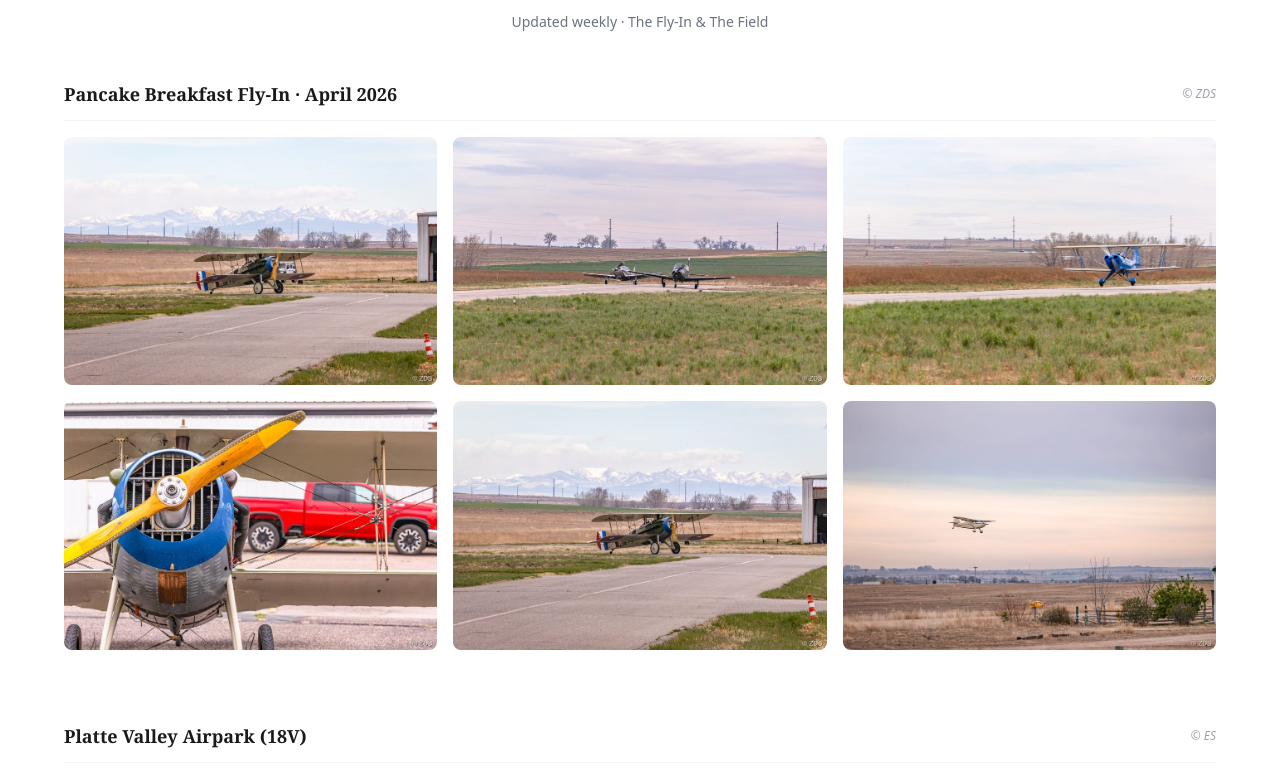
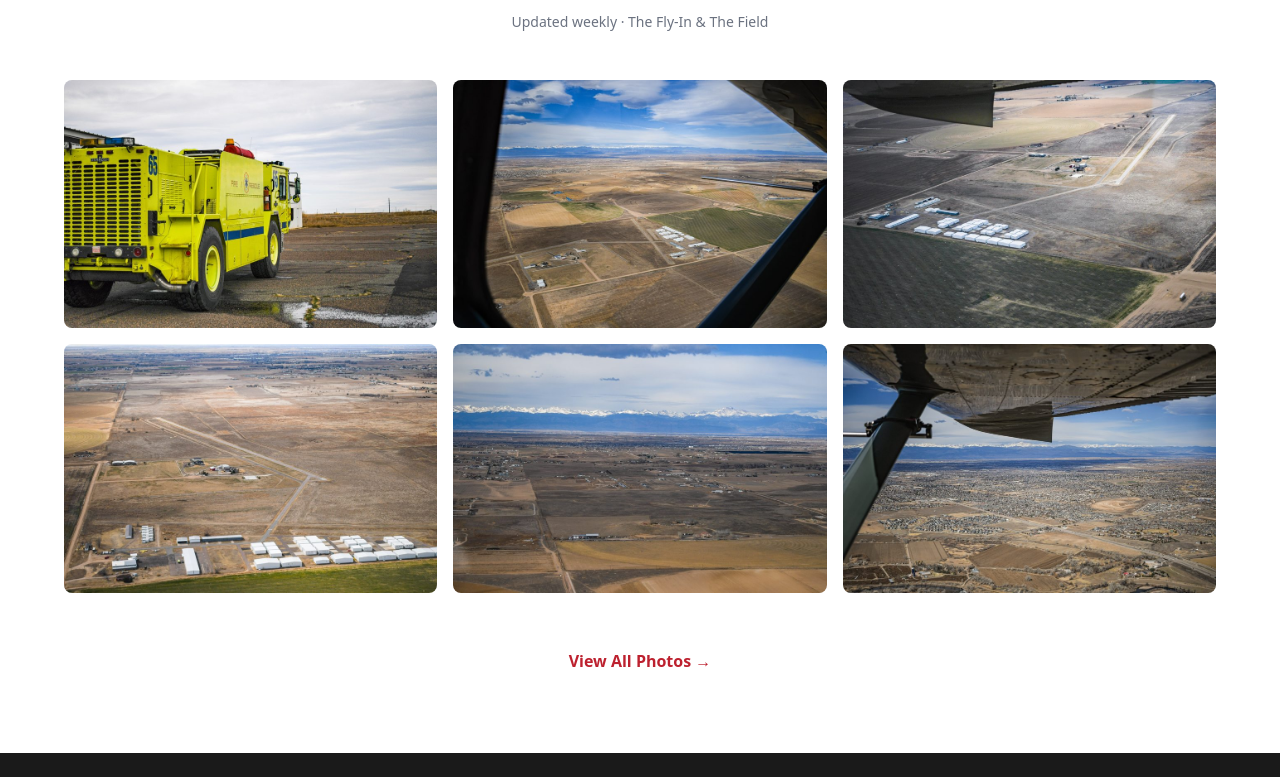
Before and after one commit to 908zeox-bot/platte-valley-airpark, a Next.js app: page / in a window 1280 px wide. Shown: the part 5200-5977 px from the top of the page. Built offline with nearby package versions, Linux system fonts and the light colour scheme.

Commit message:
Gallery: add social tag + photo submission note; remove Pancake section from homepage The Field

```diff
--- a/src/app/gallery/page.tsx
+++ b/src/app/gallery/page.tsx
@@ -58,6 +58,20 @@ export default function GalleryPage() {
               <Link href="/" className="text-airpark-red font-semibold hover:underline text-sm">
                 ← Back to Home
               </Link>
+            </div>
+
+            {/* Social tag + photo submission note */}
+            <div className="bg-gray-50 border border-gray-200 rounded-xl px-6 py-5 mb-10 text-center">
+              <p className="text-gray-800 font-semibold mb-1">📸 Share your 18V moments!</p>
+              <p className="text-gray-600 text-sm">
+                Tag us on{' '}
+                <a href="https://www.instagram.com/fly18v" target="_blank" rel="noopener noreferrer" className="text-airpark-red font-semibold hover:underline">@fly18v</a>
+                {' '}on Instagram or{' '}
+                <a href="https://www.facebook.com/profile.php?id=1078047562053650" target="_blank" rel="noopener noreferrer" className="text-airpark-red font-semibold hover:underline">Fly18V</a>
+                {' '}on Facebook — or send your photos to{' '}
+                <a href="mailto:erin@plattevalleyairpark.com" className="text-airpark-red font-semibold hover:underline">erin@plattevalleyairpark.com</a>
+                {' '}to be featured here.
+              </p>
             </div>
 
             <div className="masonry-grid">
--- a/src/components/Gallery.tsx
+++ b/src/components/Gallery.tsx
@@ -2,10 +2,9 @@ import Link from 'next/link'
 import rotationData from '../../data/gallery-rotation.json'
 
 export default function Gallery() {
-  const { sets, active_week, credit_zachery, credit_airpark } = rotationData
+  const { sets, active_week, credit_airpark } = rotationData
   const currentSet = sets.find(s => s.week === active_week) || sets[0]
 
-  const zacheryPhotos = currentSet.photos.filter(p => p.credit === 'zachery')
   const airparkPhotos = currentSet.photos.filter(p => p.credit === 'airpark')
 
   return (
@@ -19,34 +18,9 @@ export default function Gallery() {
           <p className="text-gray-500 mt-3 text-sm">Updated weekly · {currentSet.label}</p>
         </div>
 
-        {/* Zachery's fly-in photos */}
-        {zacheryPhotos.length > 0 && (
-          <div className="mb-14">
-            <div className="flex items-center justify-between mb-4 border-b border-gray-100 pb-3">
-              <h3 className="text-lg font-serif font-bold text-[#1a1a1a]">Pancake Breakfast Fly-In · April 2026</h3>
-              <span className="text-xs text-gray-400 italic">{credit_zachery}</span>
-            </div>
-            <div className="masonry-grid">
-              {zacheryPhotos.map((photo) => (
-                <img
-                  key={photo.src}
-                  src={photo.src.replace('/images/', '/images/thumbs/')}
-                  alt={photo.alt}
-                  loading="lazy"
-                  className="hover:scale-[1.02] transition-transform duration-300 cursor-zoom-in"
-                />
-              ))}
-            </div>
-          </div>
-        )}
-
         {/* Airpark photos */}
         {airparkPhotos.length > 0 && (
           <div>
-            <div className="flex items-center justify-between mb-4 border-b border-gray-100 pb-3">
-              <h3 className="text-lg font-serif font-bold text-[#1a1a1a]">Platte Valley Airpark (18V)</h3>
-              <span className="text-xs text-gray-400 italic">{credit_airpark}</span>
-            </div>
             <div className="masonry-grid">
               {airparkPhotos.map((photo) => (
                 <img
```
Also changed, not shown: 14 other files (tests, documents, lock files or other folders).
